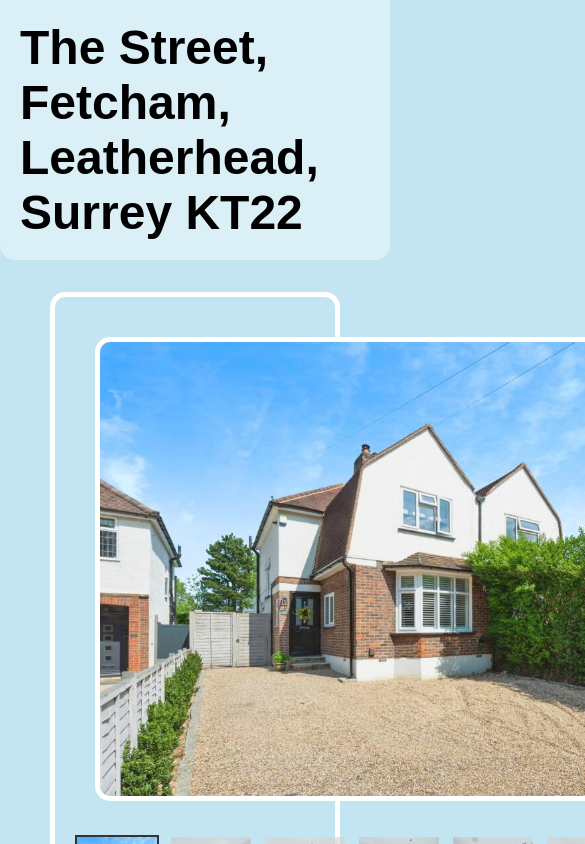
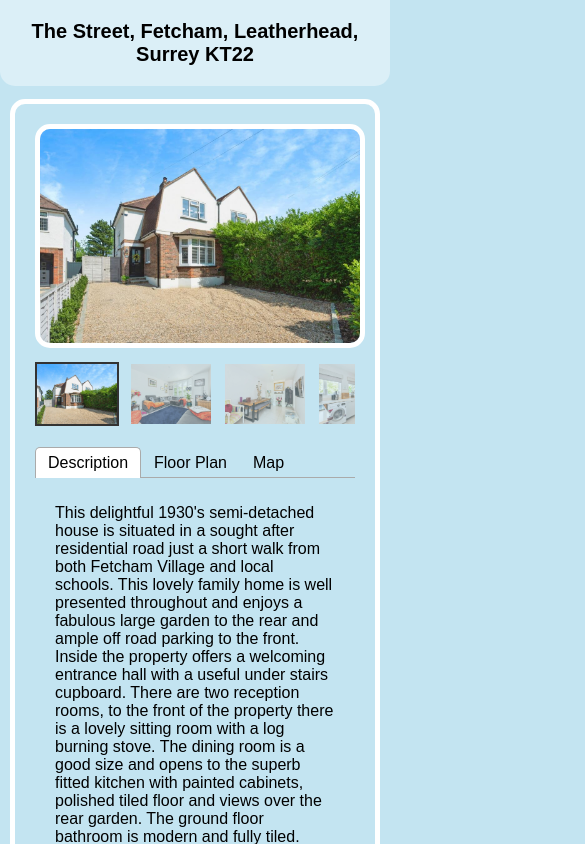
Before and after one commit to zzxbcv/react-cw, a React (Vite) app: page /property/prop1 in a window 390 px wide. Shown: the top 844 px of the page, 585 px wide, since content can reach past the window. Built offline with nearby package versions, Linux system fonts and the light colour scheme.

Commit message:
made pages responsive

```diff
--- a/src/main.css
+++ b/src/main.css
@@ -337,20 +337,22 @@ p{
 
 .gallery {
   margin-bottom: 20px;
+  flex: 1;
 }
 
 .galleryImage{
   height: auto;
-  width: 680px;
+  width: 100%;
   border-radius: 15px;
   border: 5px solid rgba(255, 255, 255, 1);
-  margin: 20px;
+  /* margin: 20px; */
 }
 
 .thumbnails {
   display: flex;
   gap: 10px;
   margin-top: 10px;
+  overflow-x: auto;
 }
 
 .thumbnail {
@@ -360,12 +362,7 @@ p{
   cursor: pointer;
   opacity: 0.6;
   border: 2px solid transparent;
-}
-
-.thumbnailRow {
-  display: flex;
-  gap: 10px;
-  margin-top: 10px;
+  flex-shrink: 0;
 }
 
 .thumbnail.active {
@@ -382,6 +379,10 @@ p{
   border: none;
 }
 
+.react-tabs{
+  flex: 1;
+}
+
 .noResults {
   text-align: center;
   margin-top: 2em;
@@ -393,11 +394,18 @@ p{
   .propertyImage{
     width: 590px;
   }
+  .propertyLocation{
+    font-size: 2.5em;
+    text-align: center;
+  }
 }
 
 @media (max-width: 1025px){
   .propertyImage{
     width: 490px;
+  }
+  .propertyLocation{
+    font-size: 2.25em;
   }
 }
 
@@ -410,6 +418,9 @@ p{
 @media (max-width: 825px){
   .propertyImage{
     width: 290px;
+  }
+  .propertyLocation{
+    font-size: 2.25em;
   }
 }
 
@@ -471,6 +482,12 @@ p{
   }
 }
 
+@media (max-width: 725px){
+  .propertyLocation{
+    font-size: 2em;
+  }
+}
+
 @media (max-width: 690px){
   .titleBar{
     font-size: 2.5em;
@@ -487,6 +504,9 @@ p{
   .titleBar{
     font-size: 2.3em;
   }
+  .propertyLocation{
+    font-size: 1.5em;
+  }
 }
 
 @media (max-width: 540px){
@@ -502,11 +522,17 @@ p{
   .titleBar{
     font-size: 1.89em;
   }
+  .propertyPageContainer{
+    margin: 10px;
+  }
 }
 
 @media (max-width: 440px){
   .propertyImage{
     width: 320px;
+  }
+  .propertyLocation{
+    font-size: 1.25em;
   }
 }
 
```
